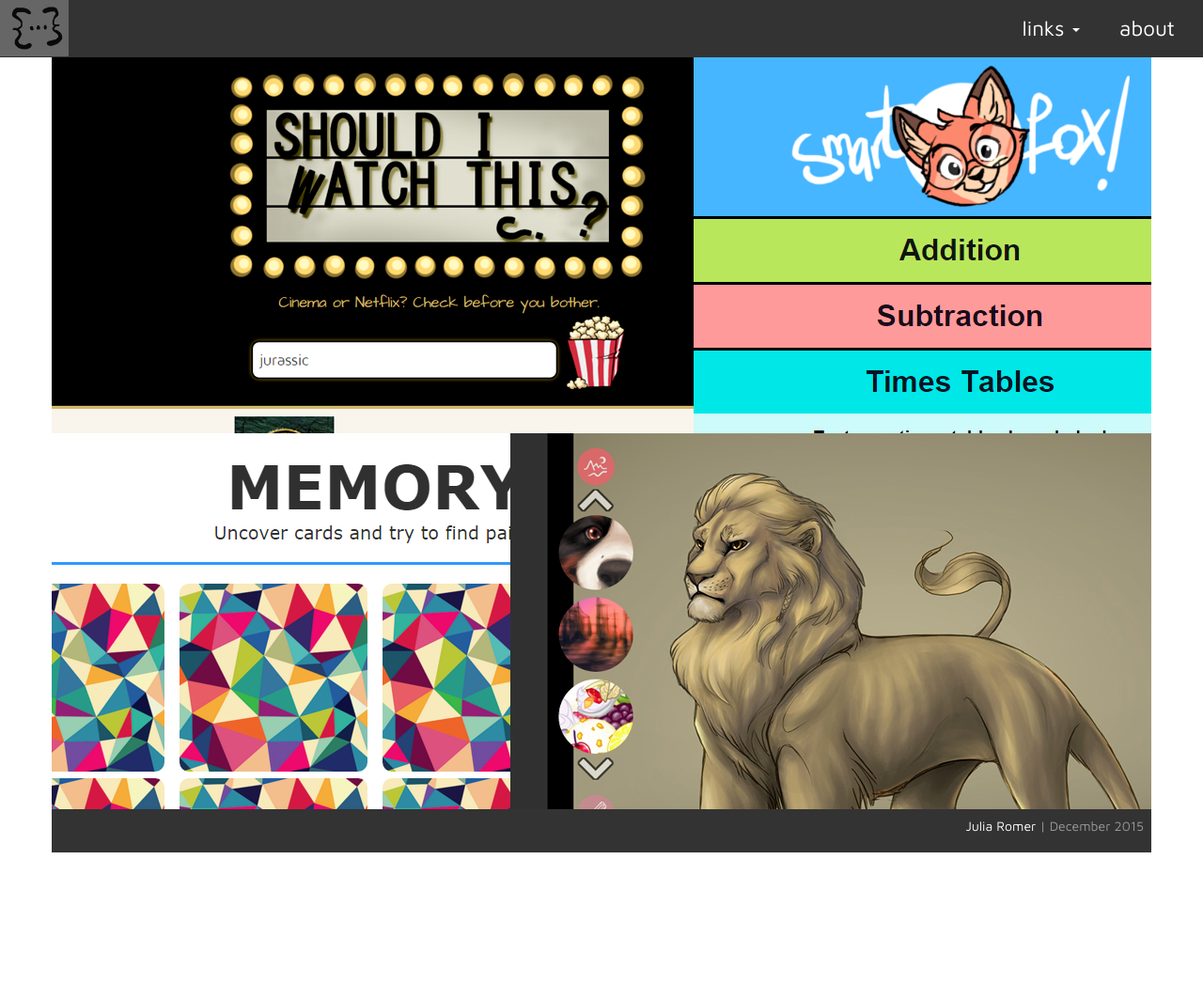
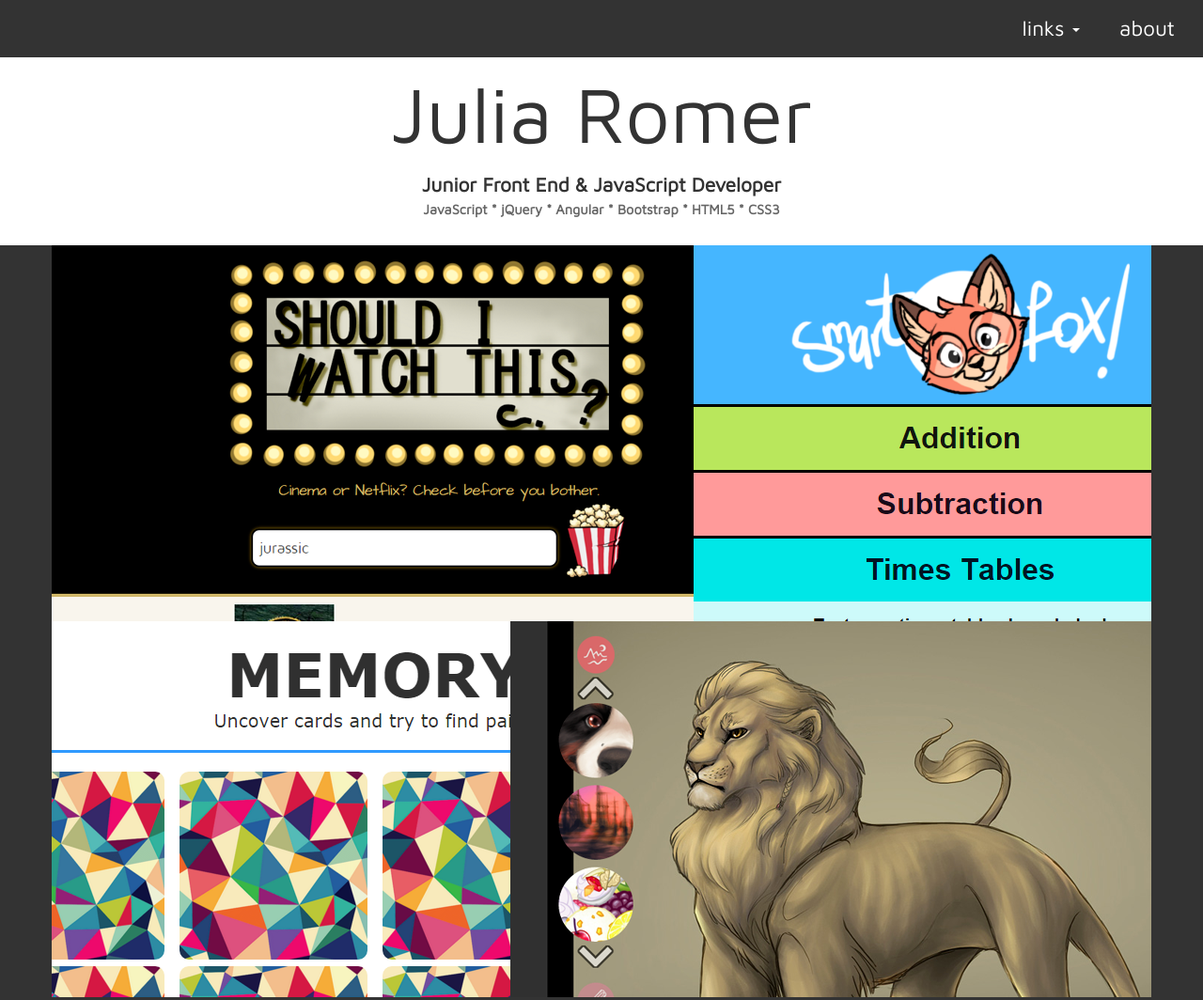
Before and after one commit to leelakin/Portfolio, a plain HTML site: page index.html in a window 1280 px wide. Shown: the top 1064 px of the page at 94% size. Before the commit the page ends 907 px from the top, so only its background shows below. Drawn offline with nearby package versions, Linux system fonts and the light colour scheme.

Commit message:
added info box & smaller showcases for mobile

```diff
--- a/index.css
+++ b/index.css
@@ -5,7 +5,7 @@ html {
   box-sizing: inherit;
 }
 body{
-	background-color: #fff;
+	background-color: #333;
 	font-family: 'Maven Pro', sans-serif;
 }
 .mainwrap{
@@ -66,9 +66,38 @@ a:link, a:visited{
 	color:#fff;
 	font-weight: 700;
 }
+.navbar-nav .open .dropdown-menu>li>a{
+	color:#fff;
+}
+.navbar-nav .open .dropdown-menu>li>a:focus, .navbar-nav .open .dropdown-menu>li>a:hover{
+	color:#000;
+}
+
+#intro{
+	background-color: #fff;
+	width:100%;
+	min-height:200px;
+	text-align: center;
+}
+
+#intro>p{
+	margin-top:-10px;
+	font-size: 1.5em;
+	font-weight:600;
+	padding: 0px 10px;
+}
+#intro>p:first-child{
+	margin-top: 0px;
+	font-size: 3em;
+}
+#intro>p:last-child{
+	margin-top:-8px;
+	font-size:1.04em;
+	color: #666;
+}
 
 .showcase{
-	height:400px;
+	height:250px;
 	background-color: #333;
 	margin:0px;
 	overflow:hidden;
@@ -99,9 +128,9 @@ a:link, a:visited{
 	color: #fff;
 	opacity: 0.7;
 	position: absolute;
-	top: 300px;
+	top: 150px;
 	height: auto;
-	min-height: 100px;
+	height: 100px;
 	width:100%;
 	padding: 5px 10px;
 	font-size: 1.2em;
@@ -126,15 +155,42 @@ a:link, a:visited{
 	display: none;
 }
 
+@media (min-width: 335px){
+	#intro>p:first-child{
+		font-size: 4em;
+		font-weight:500;
+	}
+}
 @media (min-width: 450px){
+	#intro>p:first-child{
+		font-size: 5em;
+	}
 	.showcase img{
 		margin-left: -150px;
+	}
+	.showcase{
+		height:300px;
+	}
+	.textover{
+		top:200px;
+	}
+}
+
+@media (min-width: 500px){
+	#intro>p:first-child{
+		font-size: 6em;
 	}
 }
 
 @media (min-width: 600px){
 	.showcase img{
 		margin-left:0px;
+	}
+	.showcase{
+		height:400px;
+	}
+	.textover{
+		top:300px;
 	}
 }
 
--- a/index.html
+++ b/index.html
@@ -15,7 +15,9 @@
 
 <nav class="navbar navbar-static-top">
 	<div class="navbar-header">
+		<!--
     	<a class="navbar-brand" href="#"><img src="logowhite2.png" class="logo"/></a>
+    	-->
     	<button type="button" class="navbar-toggle" data-toggle="collapse" data-target="#mainnav">
 			<span class="icon-bar"></span>
 			<span class="icon-bar"></span>
@@ -26,17 +28,29 @@
       <ul class="nav navbar-nav navbar-right nav-pills">
         <li><a href="#" data-target="#" data-toggle="dropdown">links <span class="caret"></span></a>
         	<ul class="dropdown-menu">
-        		<li>LinkedIn</li>
+        		<li><a href="https://uk.linkedin.com/in/julia-romer-8595861a" target="_blank">LinkedIn</a></li>
         		<li class="divider"></li>
-        		<li>GitHub</li>
+        		<li><a href="https://github.com/leelakin?tab=repositories" target="_blank">GitHub</a></li>
         		<li class="divider"></li>
-        		<li>Twitter</li>
+        		<li><a href="http://www.twitter.com/leelakin" target="_blank">Twitter</a></li>
         	</ul>
         </li>
         <li><a href="mailto:">about</a></li>
       </ul>
     </div>
 </nav>
+
+<div id="intro">
+	<p>
+		Julia Romer
+	</p>
+	<p>
+		Junior Front End & JavaScript Developer
+	</p>
+	<p>
+		JavaScript * jQuery * Angular * Bootstrap * HTML5 * CSS3
+	</p>
+</div>
 
 	<div class="mainwrap container">
 		<div class="row">
@@ -67,13 +81,14 @@
 				</div>
 			</div>
 		</a>
+		<a href="http://leelakin.com/code/portfolio_index.html" target="_blank">
 			<div class="col-md-7 col-xs-12 showcase">
 				<img src="spotart.png">
 				<div class="textover">
 					My art portfolio, built with <b>AngularJS</b>, JavaScript, jQuery, Bootstrap, CSS and HTML.
 				</div>
 			</div>
-
+		</a>
 			<div class="col-xs-12" id="lastword">
 				<p><span class="sig">Julia Romer</span> | December 2015<span id="siteinfo"> | coded using HTML/5, CSS/3, JavaScript, jQuery and Bootstrap. ୧༼ಠ益ಠ༽୨</span></p>
 			</div>
```
